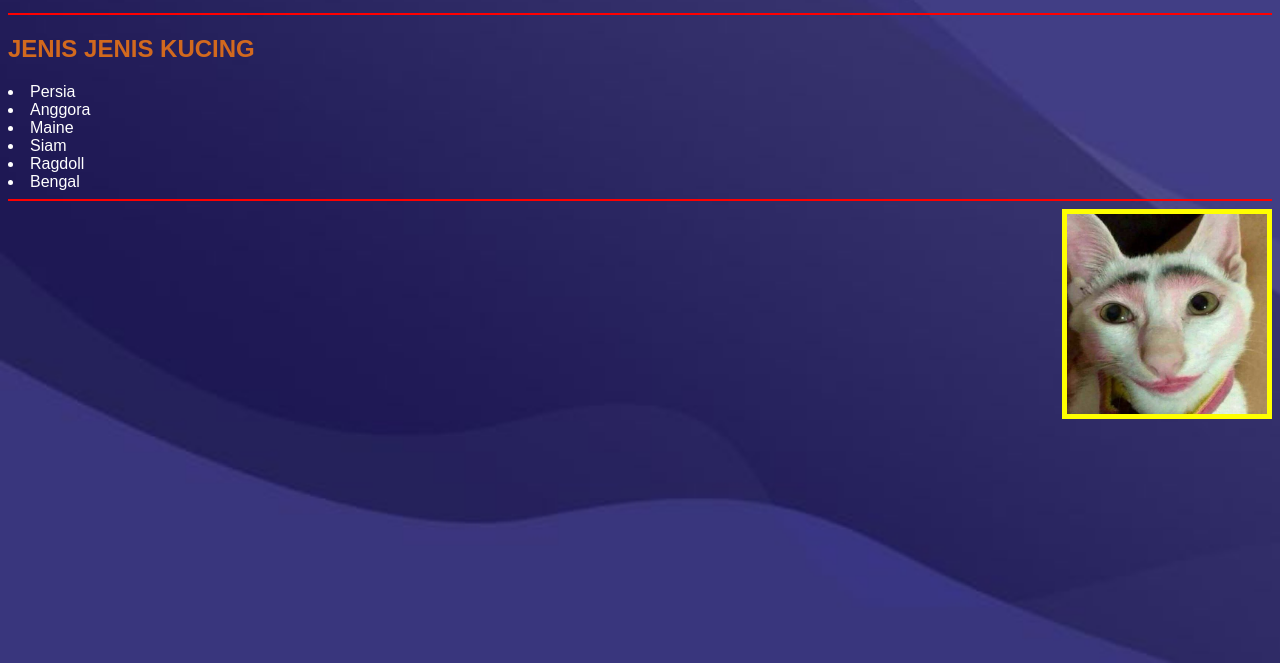
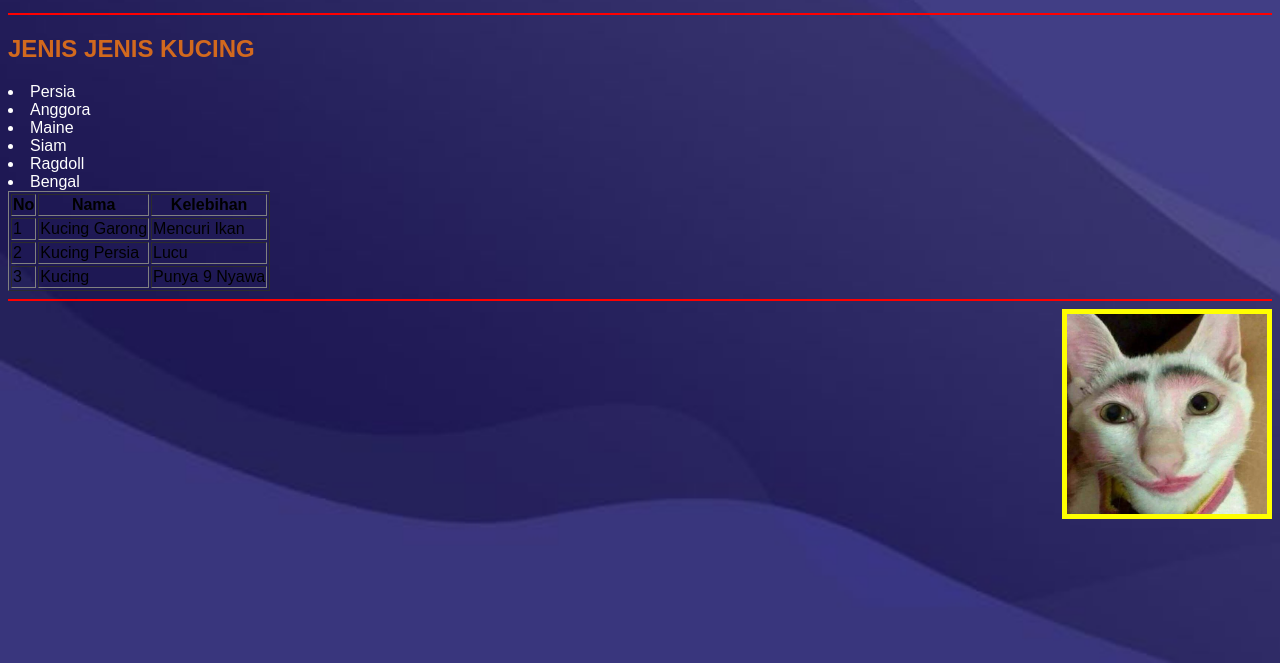
Before and after one commit to achmadrafihakim/latihan, a plain HTML site: page penjelasan.html in a window 1280 px wide. Shown: the part 137-800 px from the top of the page. Drawn offline with Linux system fonts and the light colour scheme.

Commit message:
Update penjelasan.html

```diff
--- a/penjelasan.html
+++ b/penjelasan.html
@@ -25,6 +25,27 @@
 <li style="color: white;">Siam</li>
 <li style="color: white;">Ragdoll</li>
 <li style="color: white;">Bengal</li>
+    <table border=1>
+    <tr>
+        <th style="width: 50;">No</th>
+        <th style="width: 150;">Nama</th>
+        <th style="width: 350;">Kelebihan</th>
+    </tr>
+    <tr>
+        <td>1</td>
+        <td>Kucing Garong</td>
+        <td>Mencuri Ikan</td>
+    </tr>
+        <tr>
+        <td>2</td>
+        <td>Kucing Persia</td>
+        <td> Lucu</td>
+        </tr>
+        <tr>
+        <td>3</td>
+        <td>Kucing</td>
+        <td> Punya 9 Nyawa</td>
+    </tr></table>
 <hr style="height: 2px; background-color: red; border: none;">
 
 <img src="1.jpg" height="200" width="200" style="float: right; border: 5px solid yellow;">
```
